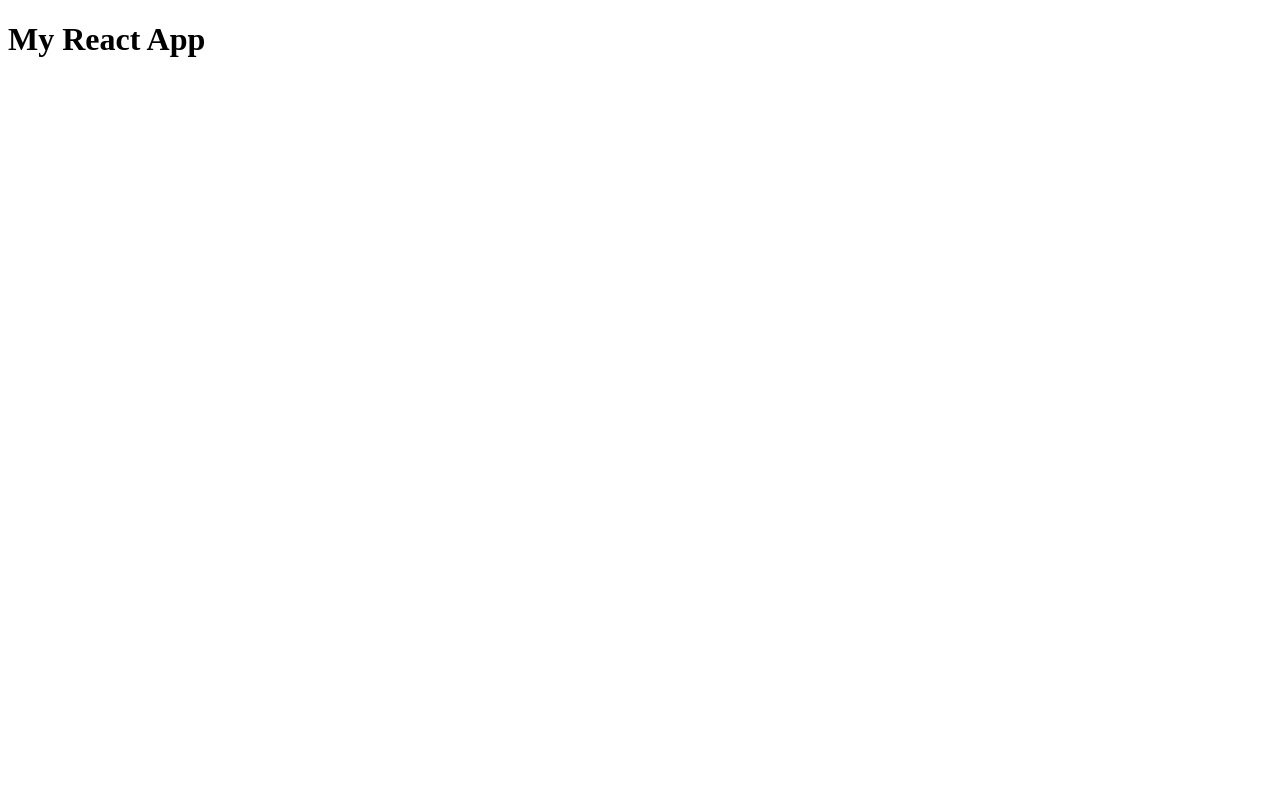
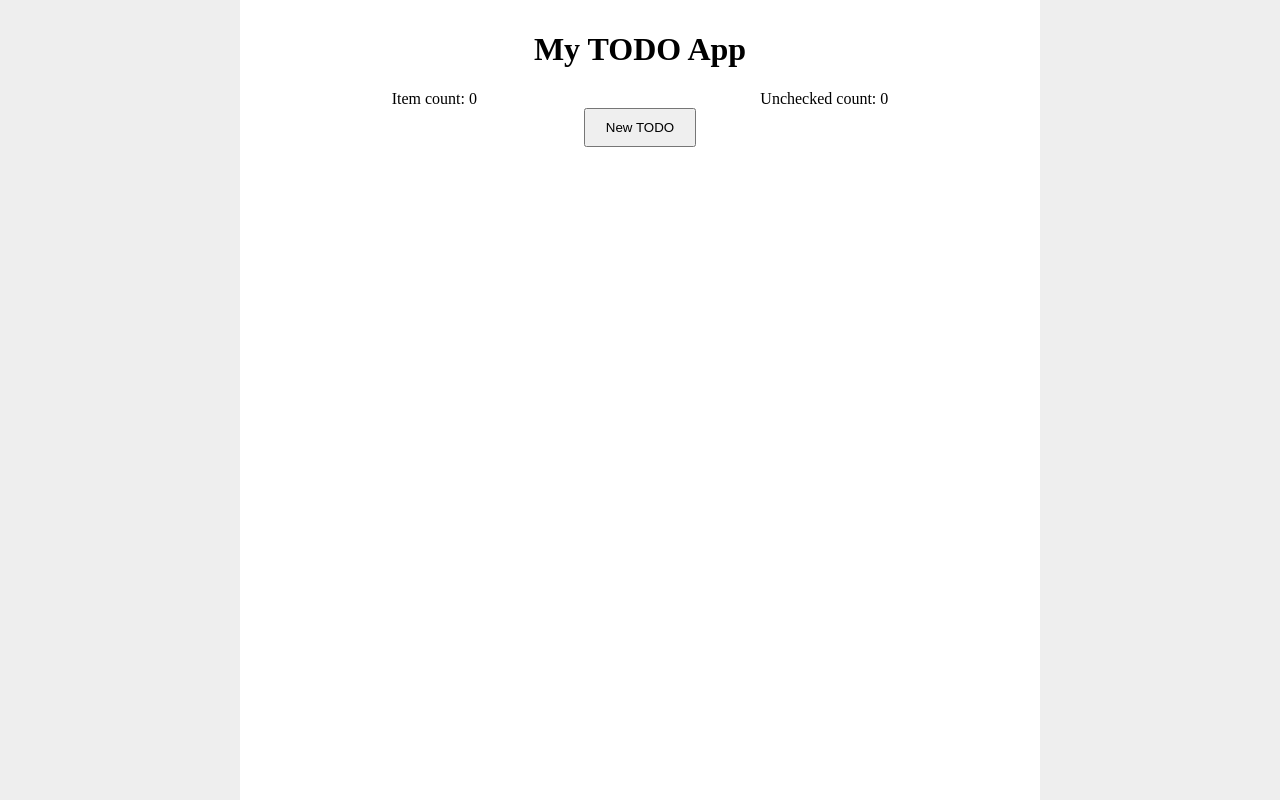
Before and after one commit to tushar1907/React-To-Do-App, a React app: page / in a window 1280 px wide. Built offline with nearby package versions, Linux system fonts and the light colour scheme.

Commit message:
app converted to react

```diff
--- a/src/components/App.js
+++ b/src/components/App.js
@@ -1,11 +1,23 @@
 import React, {Component} from 'react';
+import '../styles.css';
 
 class App extends React.Component{
+
+    newTodo() {
+        alert('New ToDo button clicked and todo created!');
+    }
+
     render() {
-        return <div>
-            <h1> My React App </h1>
+        return <div className="container center">
+          <h1 className="center title">My TODO App</h1>
+          <div className="flow-right controls">
+            <span>Item count: <span id="item-count">0</span></span>
+            <span>Unchecked count: <span id="unchecked-count">0</span></span>
+          </div>
+          <button className="button center" onClick={() => this.newTodo()}>New TODO</button>
+          <ul id="todo-list" className="todo-list"></ul>
         </div>
-    }
+      }
 }
 
 export default App;
--- a/src/index.html
+++ b/src/index.html
@@ -4,7 +4,7 @@
     <meta charset="UTF-8">
     <meta name="viewport" content="width=device-width, initial-scale=1.0">
     <meta http-equiv="X-UA-Compatible" content="ie=edge">
-    <title>My React App</title>
+    <title>My ToDo App</title>
 </head>
 <body>
     <div id="app"></div>
--- /dev/null
+++ b/src/styles.css
@@ -0,0 +1,66 @@
+* {
+  box-sizing: border-box;
+}
+
+html, body {
+  background-color: #eee;
+  margin: 0;
+  padding: 0;
+}
+
+ul {
+  margin: 0;
+  padding: 0;
+  list-style-type: none;
+}
+
+.center {
+  align-self: center;
+}
+
+.flow-right {
+  display: flex;
+  justify-content: space-around;
+}
+
+.container {
+  max-width: 800px;
+  margin: 0 auto;
+  padding: 10px;
+  display: flex;
+  flex-direction: column;
+  background-color: white;
+  height: 100vh;
+}
+
+.title, .controls, .button {
+  flex: none;
+}
+
+.button {
+  padding: 10px 20px;
+}
+
+.todo-list {
+  flex: 1 1 0;
+  margin-top: 20px;
+  padding: 20px;
+  overflow-y: auto;
+}
+
+.todo-delete {
+  margin: 10px;
+}
+
+.todo-checkbox {
+  margin: 10px;
+}
+
+.todo-container {
+  padding: 20px;
+  border-bottom: 1px solid #333;
+}
+
+.todo-container:first-of-type {
+  border-top: 1px solid #333;
+}
--- a/webpack.config.js
+++ b/webpack.config.js
@@ -1,29 +1,21 @@
-const path = require('path');
+const HtmlWebPackPlugin = require("html-webpack-plugin");
 
-const HtmlWebpackPlugin = require('html-webpack-plugin')
+const htmlPlugin = new HtmlWebPackPlugin({template: "./src/index.html", filename: "./index.html"});
 
 module.exports = {
-    entry: './src/index.js',
-    output: {
-        path: path.join(__dirname, '/dist'),
-        filename: 'index_bundle.js'
-    },
-
     module: {
         rules: [
             {
                 test: /\.js$/,
                 exclude: /node_modules/,
-                use:{
-                    loader:'babel-loader'
+                use: {
+                    loader: "babel-loader"
                 }
+            }, {
+                test: /\.css$/,
+                use: ["style-loader", "css-loader"]
             }
         ]
     },
-    plugins:[
-        new HtmlWebpackPlugin({
-            template: './src/index.html'
-        })
-    ],
-    mode: 'development'
-}
+    plugins: [htmlPlugin]
+};
```
Also changed, not shown: 1 other file (tests, documents, lock files or other folders).
